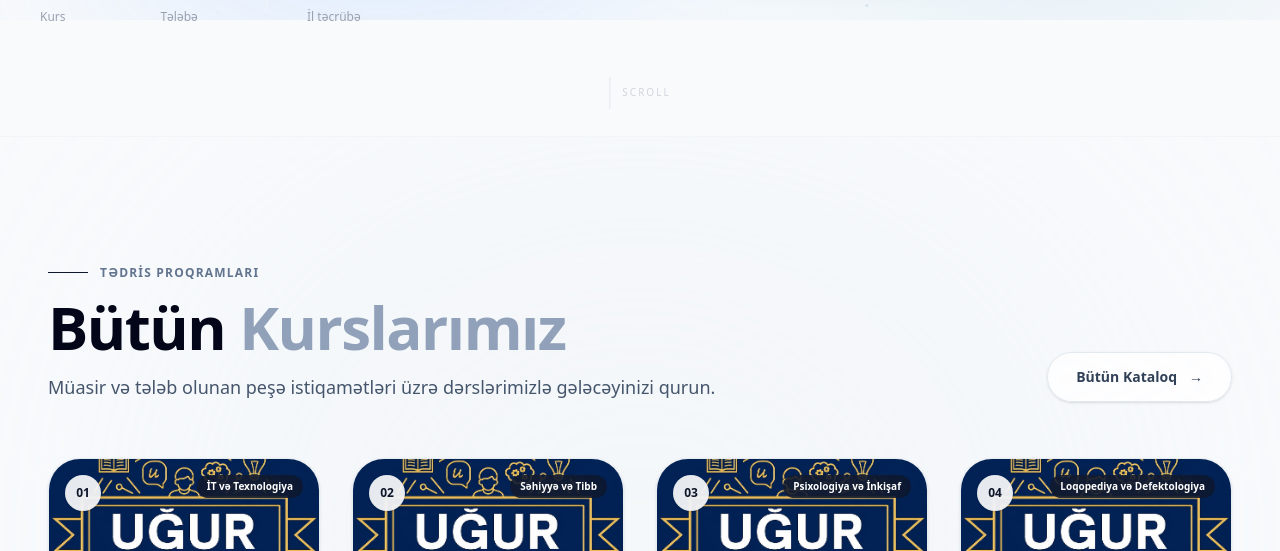
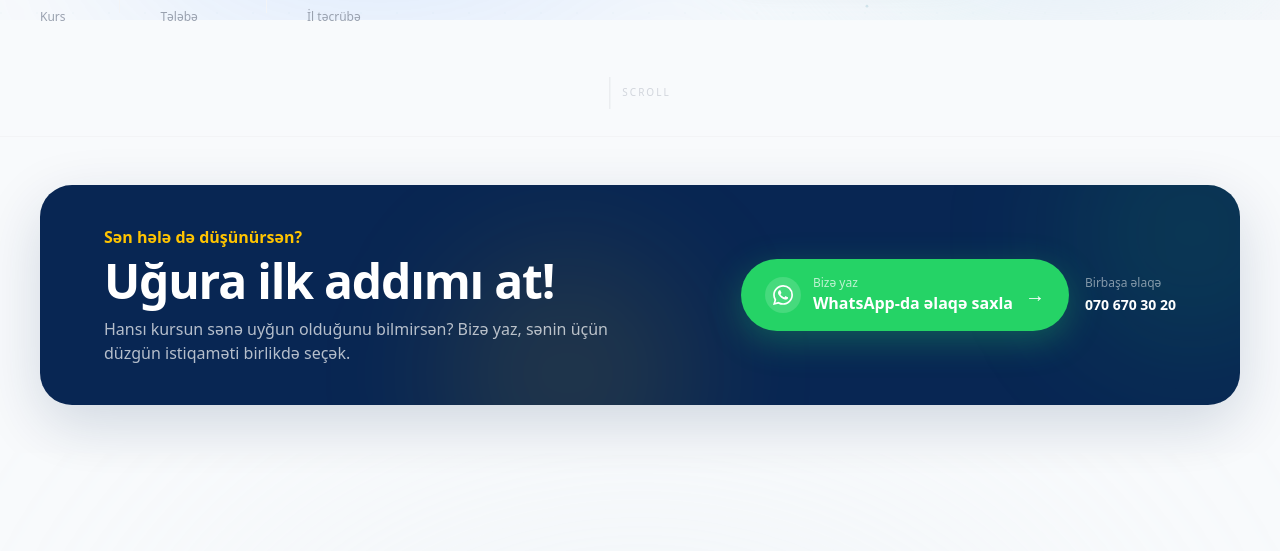
Before and after one commit to Shookrun/ugur-academy, a Next.js app: page / in a window 1280 px wide. Shown: the part 780-1331 px from the top of the page. Built offline with nearby package versions, Linux system fonts and the light colour scheme; no server answers; the database is empty.

Commit message:
Update page.tsx

```diff
--- a/app/page.tsx
+++ b/app/page.tsx
@@ -2,14 +2,19 @@ import CourseSection from "@/components/ui/CourseSection";
 import GallerySection from "@/components/ui/GallerySection";
 import Hero from "@/components/ui/Hero";
 import PartnersSection from "@/components/ui/PartnersSections";
+import WhatsappBanner from "@/components/ui/WhatsappBanner";
 
 export default function Home() {
   return (
     <div>
       <Hero />
 
-      <CourseSection/>
+      <WhatsappBanner />
+
+      <CourseSection />
+
       <GallerySection />
+
       <PartnersSection />
     </div>
   );
```
